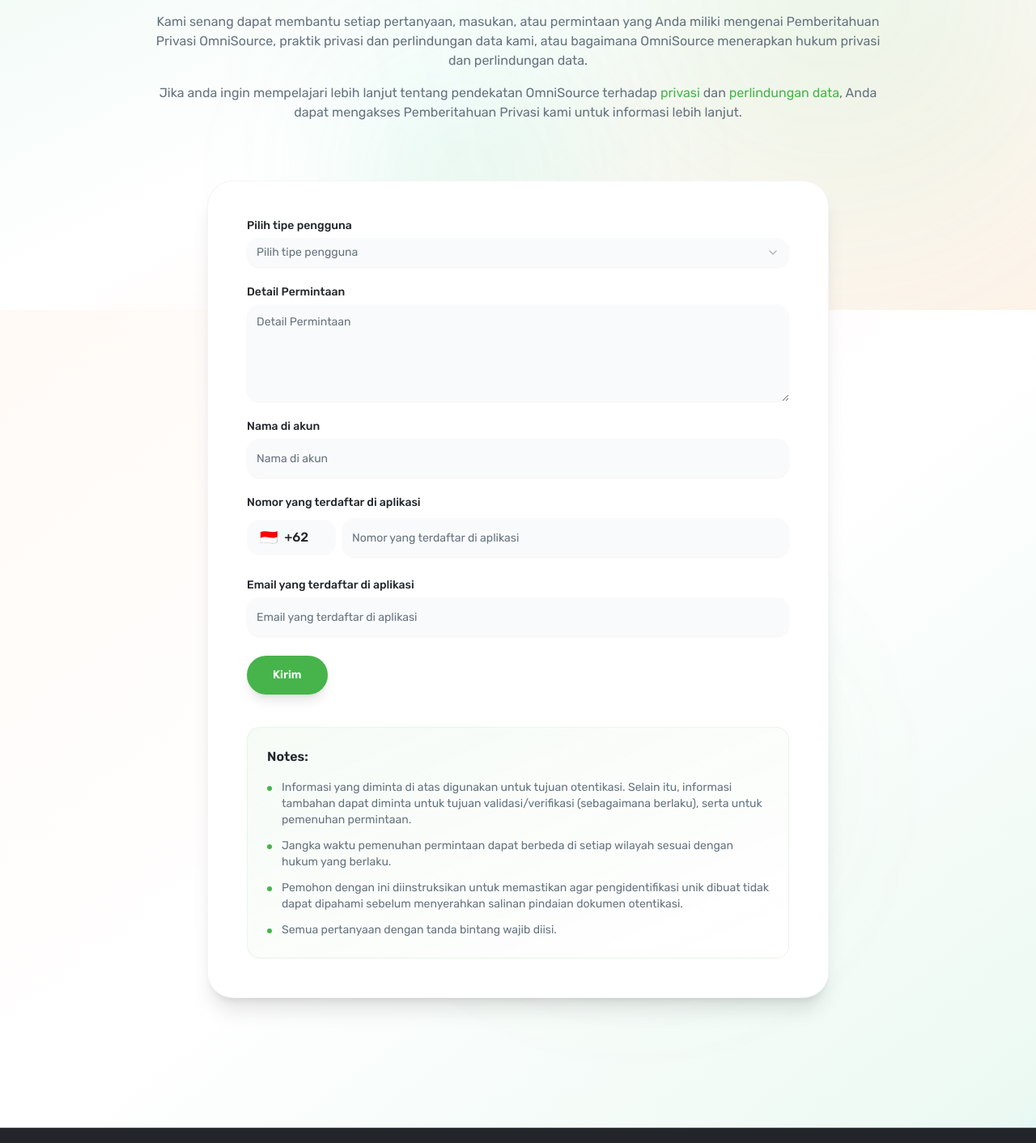
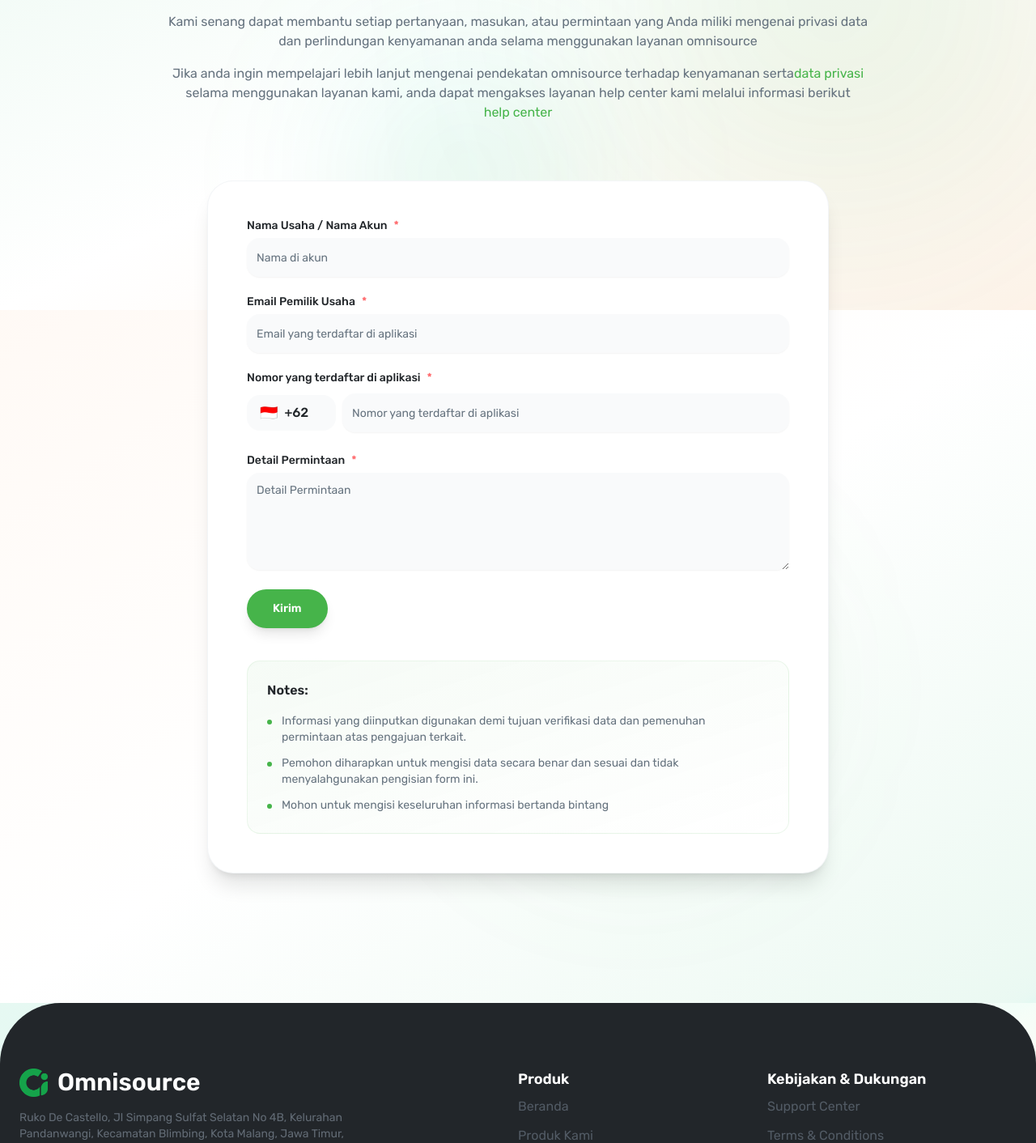
Before and after one commit to developergamatecha/omnisource-landing-page-fe, a Next.js app: page /data-security in a window 1280 px wide. Shown: the part 320-1732 px from the top of the page at 81% size. Built offline with nearby package versions, Linux system fonts and the light colour scheme; no server answers.

Commit message:
fix: copywriting and field data-security

```diff
--- a/src/app/data-security/page.tsx
+++ b/src/app/data-security/page.tsx
@@ -3,6 +3,7 @@ import { ArrowLeft } from 'lucide-react';
 import Image from 'next/image';
 
 import { FormDataSeceurity } from '~/components/data-security/form';
+import { MainFooter } from '~/components/footer';
 
 export default function Securities() {
   return (
@@ -60,8 +61,9 @@ export default function Securities() {
             className="text-primary max-w-3xl mx-auto mb-4 text-sm md:text-base animate-fade-in"
             style={{ animationDelay: '0.1s' }}
           >
-            OmniSource memahami bahwa pengalaman pelanggan yang lebih baik
-            dimulai dengan privasi dan perlindungan data.
+            Omnisource sangat percaya bahwa pengalaman pengguna dapat menjadi
+            lebih baik berangkat melalui privasi dan perlindungan data yang
+            mumpuni.
           </p>
 
           <p
@@ -69,26 +71,29 @@ export default function Securities() {
             style={{ animationDelay: '0.2s' }}
           >
             Kami senang dapat membantu setiap pertanyaan, masukan, atau
-            permintaan yang Anda miliki mengenai Pemberitahuan Privasi
-            OmniSource, praktik privasi dan perlindungan data kami, atau
-            bagaimana OmniSource menerapkan hukum privasi dan perlindungan data.
+            permintaan yang Anda miliki mengenai privasi data dan perlindungan
+            kenyamanan anda selama menggunakan layanan omnisource
           </p>
 
           <p
             className="text-muted-foreground max-w-4xl mx-auto mb-4 text-sm md:text-base animate-fade-in"
             style={{ animationDelay: '0.3s' }}
           >
-            Jika anda ingin mempelajari lebih lanjut tentang pendekatan
-            OmniSource terhadap{' '}
+            Jika anda ingin mempelajari lebih lanjut mengenai pendekatan
+            omnisource terhadap kenyamanan serta
             <span className="text-primary cursor-pointer hover:underline">
-              privasi
+              data privasi
             </span>{' '}
-            dan{' '}
-            <span className="text-primary cursor-pointer hover:underline">
-              perlindungan data
-            </span>
-            , Anda dapat mengakses Pemberitahuan Privasi kami untuk informasi
-            lebih lanjut.
+            selama menggunakan layanan kami, anda dapat mengakses layanan help
+            center kami melalui informasi berikut <br />
+            <a
+              href={process.env.NEXT_PUBLIC_HELP_CENTER_URL}
+              target="_blank"
+              rel="noopener noreferrer"
+              className="text-primary cursor-pointer hover:underline"
+            >
+              help center
+            </a>
           </p>
         </div>
       </section>
@@ -114,31 +119,21 @@ export default function Securities() {
                   <li className="flex items-start gap-3">
                     <div className="w-1.5 h-1.5 rounded-full bg-primary mt-2 flex-shrink-0" />
                     <span>
-                      Informasi yang diminta di atas digunakan untuk tujuan
-                      otentikasi. Selain itu, informasi tambahan dapat diminta
-                      untuk tujuan validasi/verifikasi (sebagaimana berlaku),
-                      serta untuk pemenuhan permintaan.
+                      Informasi yang diinputkan digunakan demi tujuan verifikasi
+                      data dan pemenuhan permintaan atas pengajuan terkait.
                     </span>
                   </li>
                   <li className="flex items-start gap-3">
                     <div className="w-1.5 h-1.5 rounded-full bg-primary mt-2 flex-shrink-0" />
                     <span>
-                      Jangka waktu pemenuhan permintaan dapat berbeda di setiap
-                      wilayah sesuai dengan hukum yang berlaku.
+                      Pemohon diharapkan untuk mengisi data secara benar dan
+                      sesuai dan tidak menyalahgunakan pengisian form ini.
                     </span>
                   </li>
                   <li className="flex items-start gap-3">
                     <div className="w-1.5 h-1.5 rounded-full bg-primary mt-2 flex-shrink-0" />
                     <span>
-                      Pemohon dengan ini diinstruksikan untuk memastikan agar
-                      pengidentifikasi unik dibuat tidak dapat dipahami sebelum
-                      menyerahkan salinan pindaian dokumen otentikasi.
-                    </span>
-                  </li>
-                  <li className="flex items-start gap-3">
-                    <div className="w-1.5 h-1.5 rounded-full bg-primary mt-2 flex-shrink-0" />
-                    <span>
-                      Semua pertanyaan dengan tanda bintang wajib diisi.
+                      Mohon untuk mengisi keseluruhan informasi bertanda bintang
                     </span>
                   </li>
                 </ul>
@@ -149,41 +144,7 @@ export default function Securities() {
       </section>
 
       {/* Footer */}
-      <footer className="bg-foreground py-8 border-t border-border/20">
-        <div className="container mx-auto px-6">
-          <div className="flex flex-col md:flex-row justify-between items-center gap-4">
-            <div className="flex items-center gap-3">
-              <svg
-                fill="none"
-                height="32"
-                viewBox="0 0 40 40"
-                width="32"
-                xmlns="http://www.w3.org/2000/svg"
-              >
-                <path
-                  d="M20 4C11.163 4 4 11.163 4 20C4 28.837 11.163 36 20 36C24.418 36 28.418 34.209 31.314 31.314"
-                  fill="none"
-                  stroke="hsl(var(--primary))"
-                  strokeLinecap="round"
-                  strokeWidth="5"
-                />
-                <circle cx="32" cy="14" fill="hsl(var(--primary))" r="5" />
-                <ellipse
-                  cx="32"
-                  cy="26"
-                  fill="hsl(var(--primary))"
-                  rx="4"
-                  ry="6"
-                />
-              </svg>
-              <span className="text-background font-bold">OMNI SOURCE</span>
-            </div>
-            <p className="text-muted-foreground text-sm">
-              © 2024 OmniSource. All rights reserved.
-            </p>
-          </div>
-        </div>
-      </footer>
+      <MainFooter />
     </div>
   );
 }
--- a/src/components/data-security/form.tsx
+++ b/src/components/data-security/form.tsx
@@ -9,13 +9,6 @@ import { toast } from 'sonner';
 import { Button } from '~/components/ui/button';
 import { Input } from '~/components/ui/input';
 import { Textarea } from '~/components/ui/textarea';
-import {
-  Select,
-  SelectContent,
-  SelectItem,
-  SelectTrigger,
-  SelectValue,
-} from '~/components/ui/select';
 import { dataSecuritySchema } from '~/scheme/data-security';
 
 import {
@@ -33,7 +26,6 @@ export function FormDataSeceurity() {
     resolver: zodResolver(dataSecuritySchema),
     mode: 'onChange',
     defaultValues: {
-      userType: '',
       requestDetail: '',
       accountName: '',
       phone: '',
@@ -59,47 +51,19 @@ export function FormDataSeceurity() {
   return (
     <Form {...form}>
       <form className="space-y-6" onSubmit={form.handleSubmit(onSubmit)}>
-        {/* User Type */}
+        {/* Account Name */}
         <FormField
           control={form.control}
-          name="userType"
+          name="accountName"
           render={({ field }) => (
             <FormItem>
-              <FormLabel>Pilih tipe pengguna</FormLabel>
+              <FormLabel>
+                Nama Usaha / Nama Akun <span className="text-red-400">*</span>
+              </FormLabel>
               <FormControl className="py-1">
-                <Select
-                  value={field.value}
-                  onValueChange={(value) => field.onChange(value)}
-                >
-                  <SelectTrigger className="bg-muted/50 border-0 h-12 rounded-xl w-full">
-                    <SelectValue placeholder="Pilih tipe pengguna" />
-                  </SelectTrigger>
-                  <SelectContent className="bg-card border-border">
-                    <SelectItem value="individual">
-                      Pengguna Individual
-                    </SelectItem>
-                    <SelectItem value="business">Pengguna Bisnis</SelectItem>
-                    <SelectItem value="partner">Partner</SelectItem>
-                    <SelectItem value="merchant">Merchant</SelectItem>
-                  </SelectContent>
-                </Select>
-              </FormControl>
-              <FormMessage />
-            </FormItem>
-          )}
-        />
-
-        {/* Request Detail */}
-        <FormField
-          control={form.control}
-          name="requestDetail"
-          render={({ field }) => (
-            <FormItem>
-              <FormLabel>Detail Permintaan</FormLabel>
-              <FormControl className="py-1">
-                <Textarea
-                  className="min-h-[120px] bg-muted/50 border-0 resize-y rounded-xl p-3"
-                  placeholder="Detail Permintaan"
+                <Input
+                  className="bg-muted/50 border-0 h-12 rounded-xl"
+                  placeholder="Nama di akun"
                   value={field.value}
                   onChange={(e) => field.onChange(e.target.value)}
                 />
@@ -109,17 +73,20 @@ export function FormDataSeceurity() {
           )}
         />
 
-        {/* Account Name */}
+        {/* Email */}
         <FormField
           control={form.control}
-          name="accountName"
+          name="email"
           render={({ field }) => (
             <FormItem>
-              <FormLabel>Nama di akun</FormLabel>
+              <FormLabel>
+                Email Pemilik Usaha<span className="text-red-400">*</span>
+              </FormLabel>
               <FormControl className="py-1">
                 <Input
                   className="bg-muted/50 border-0 h-12 rounded-xl"
-                  placeholder="Nama di akun"
+                  placeholder="Email yang terdaftar di aplikasi"
+                  type="email"
                   value={field.value}
                   onChange={(e) => field.onChange(e.target.value)}
                 />
@@ -135,7 +102,10 @@ export function FormDataSeceurity() {
           name="phone"
           render={({ field }) => (
             <FormItem>
-              <FormLabel>Nomor yang terdaftar di aplikasi</FormLabel>
+              <FormLabel>
+                Nomor yang terdaftar di aplikasi
+                <span className="text-red-400">*</span>
+              </FormLabel>
               <FormControl className="py-1">
                 <div className="flex items-center gap-2">
                   <div className="flex items-center gap-2 bg-muted/50 rounded-xl px-4 py-2 min-w-[110px]">
@@ -155,18 +125,19 @@ export function FormDataSeceurity() {
           )}
         />
 
-        {/* Email */}
+        {/* Request Detail */}
         <FormField
           control={form.control}
-          name="email"
+          name="requestDetail"
           render={({ field }) => (
             <FormItem>
-              <FormLabel>Email yang terdaftar di aplikasi</FormLabel>
+              <FormLabel>
+                Detail Permintaan<span className="text-red-400">*</span>
+              </FormLabel>
               <FormControl className="py-1">
-                <Input
-                  className="bg-muted/50 border-0 h-12 rounded-xl"
-                  placeholder="Email yang terdaftar di aplikasi"
-                  type="email"
+                <Textarea
+                  className="min-h-[120px] bg-muted/50 border-0 resize-y rounded-xl p-3"
+                  placeholder="Detail Permintaan"
                   value={field.value}
                   onChange={(e) => field.onChange(e.target.value)}
                 />
--- a/src/components/home/footer/index.tsx
+++ b/src/components/home/footer/index.tsx
@@ -18,7 +18,7 @@ const legals = [
   },
   { label: 'Terms & Conditions', href: '/terms' },
   { label: 'Privacy Policy', href: '/privacy-policy' },
-  { label: 'Data Security', href: '/data-security' },
+  { label: 'Data Security Form', href: '/data-security' },
 ];
 
 export function SectionContact() {
--- a/src/scheme/data-security.ts
+++ b/src/scheme/data-security.ts
@@ -1,7 +1,6 @@
 import { z } from 'zod';
 
 export const dataSecuritySchema = z.object({
-  userType: z.string().min(1, 'Pilih tipe pengguna terlebih dahulu'),
   requestDetail: z.string().min(1, 'Masukkan detail permintaan'),
   accountName: z.string().min(1, 'Masukkan nama akun yang valid'),
   phone: z
```
